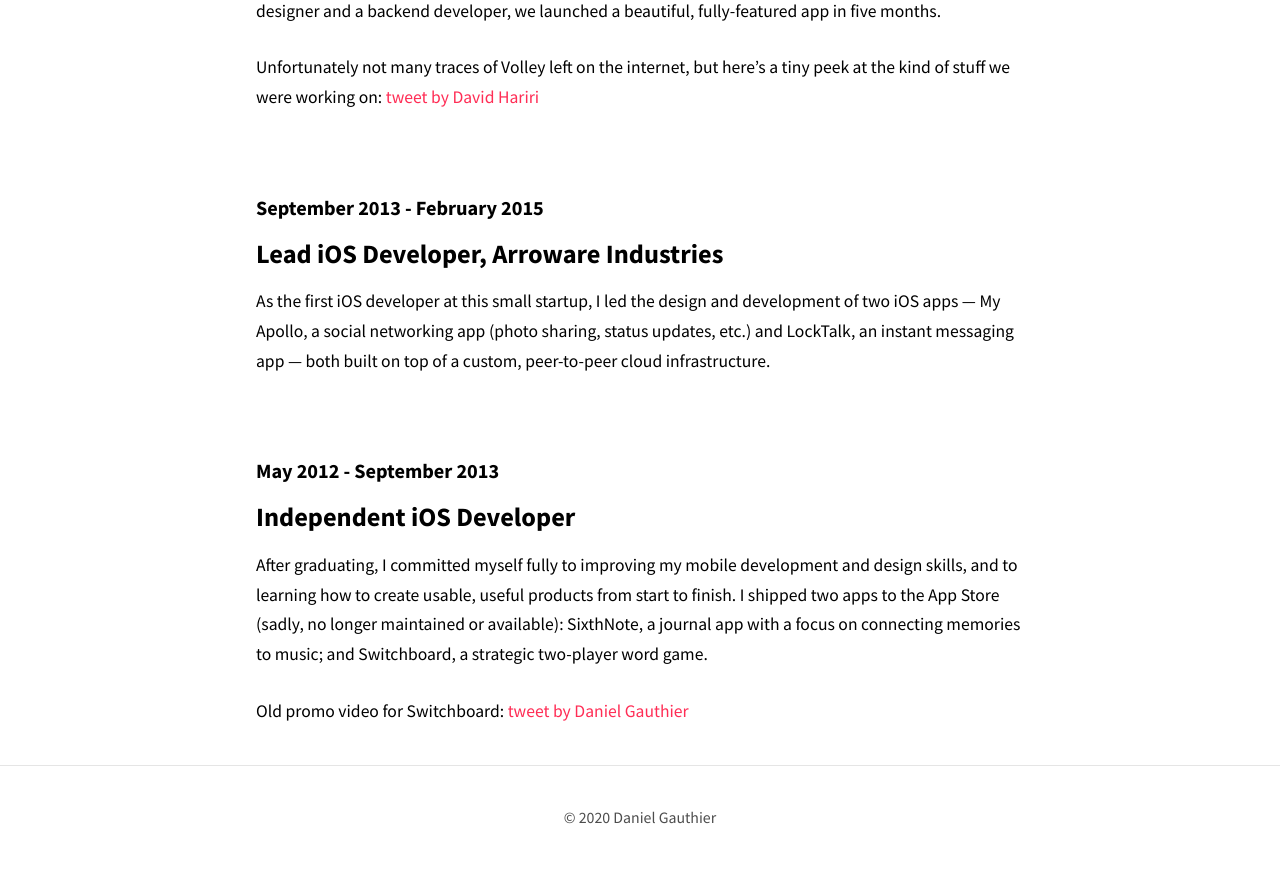
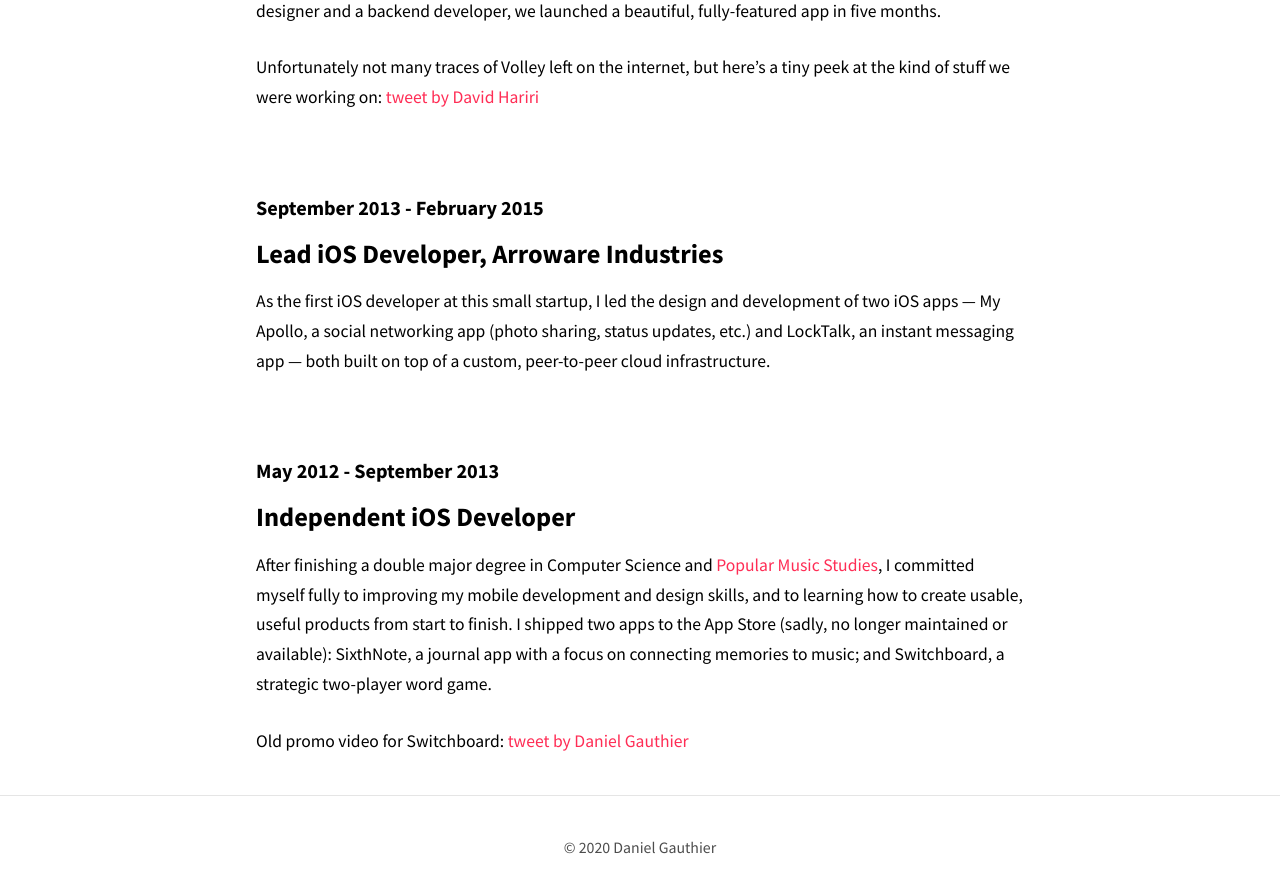
Before and after one commit to danielmgauthier/danielmgauthier.github.io, a Jekyll site: the page built from work.md, in a window 1280 px wide and 900 px high, scrolled down 1455 px. Shown: the top 893 px of the window. Built offline with Jekyll 4.4.1, drawn with Linux system fonts in a browser that asks for light colours; nearby versions of some CDN libraries; before the commit the page ends 2325 px from its top, so only the background shows below that.

Commit message:
Briefly mention school on Work page.

```diff
--- a/work.md
+++ b/work.md
@@ -42,6 +42,6 @@
 
 #### May 2012 - September 2013
 ### Independent iOS Developer
-After graduating, I committed myself fully to improving my mobile development and design skills, and to learning how to create usable, useful products from start to finish. I shipped two apps to the App Store (sadly, no longer maintained or available): SixthNote, a journal app with a focus on connecting memories to music; and Switchboard, a strategic two-player word game.
+After finishing a double major degree in Computer Science and [Popular Music Studies](https://music.uwo.ca/departments/mrc/popular-music-studies.html), I committed myself fully to improving my mobile development and design skills, and to learning how to create usable, useful products from start to finish. I shipped two apps to the App Store (sadly, no longer maintained or available): SixthNote, a journal app with a focus on connecting memories to music; and Switchboard, a strategic two-player word game.
 
 Old promo video for Switchboard: [tweet by Daniel Gauthier](https://twitter.com/danielmgauthier/status/1016463297908838400?s=20)
```
